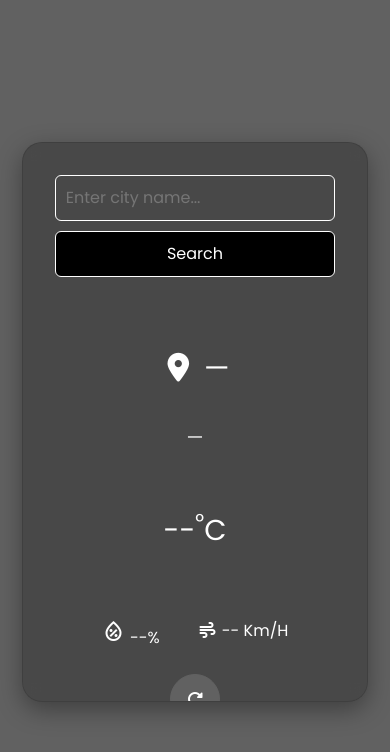
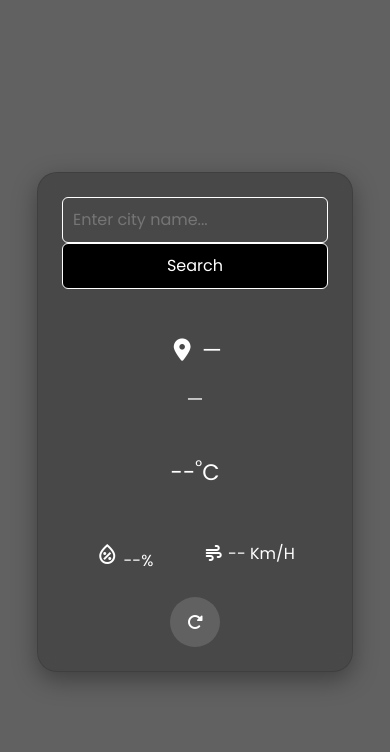
Before and after one commit to Rishiprasadraut/Weather_app, a plain HTML site: page weather App/index.html in a window 390 px wide. Drawn offline with nearby package versions, Linux system fonts and the light colour scheme; no server answers.

Commit message:
Update style.css

```diff
--- a/weather App/style.css
+++ b/weather App/style.css
@@ -1,4 +1,3 @@
-
 * {
   box-sizing: border-box;
   margin: 0;
@@ -7,21 +6,20 @@
 
 body {
   background-color: rgb(97, 97, 97);
-  height: 100vh;
+  min-height: 100vh;
   display: flex;
   justify-content: center;
   align-items: center;
   color: #fff;
   font-family: "Poppins", sans-serif;
   overscroll-behavior-inline: auto;
+  padding: 1rem;
 }
-
 
 .container {
   width: 100%;
-  max-width: 400px;
+  max-width: 420px;
 }
-
 
 .card {
   border-radius: 20px;
@@ -29,7 +27,7 @@ body {
   backdrop-filter: blur(8px);
   box-shadow: 0 8px 25px rgba(0, 0, 0, 0.35);
   padding: 2rem;
-  height: 35rem;
+  min-height: 32rem;
   text-align: center;
   overflow: hidden;
   transition: transform 0.3s ease, box-shadow 0.3s ease;
@@ -40,12 +38,19 @@ body {
   box-shadow: 0 12px 35px rgba(0, 0, 0, 0.45);
 }
 
+/* Input & button aligned */
+.input-group {
+  display: flex;
+  gap: 0.5rem;
+  flex-wrap: wrap;
+  margin-bottom: 1.5rem;
+}
 
 .input-box {
+  flex: 1;
   padding: 10px;
   border-radius: 6px;
   border: 1px solid #fff;
-  width: calc(100% - 110px);
   background: transparent;
   color: #fff;
   outline: none;
@@ -61,13 +66,14 @@ body {
   cursor: pointer;
   font-size: 1rem;
   transition: background 0.3s ease;
+  flex-shrink: 0;
 }
 
 .search-btn:hover {
   background-color: #222;
 }
 
-
+/* Weather details */
 .loc {
   font-size: 1.8rem;
   font-weight: 500;
@@ -98,23 +104,45 @@ body {
   margin: 1rem auto;
 }
 
-
+/* Extra details */
 .weather-icon {
   display: flex;
-  justify-content: center;
-  gap: 1.5rem;
+  justify-content: space-around;
   margin-top: 2rem;
-  margin-right: 2.5rem;
-  margin-left: 2.5rem;
-  justify-content: space-around;
+  padding: 0 1rem;
 }
 
 #wind {
-  margin-top: 4rem;
-
+  margin-top: 3rem;
 }
 
+/* Refresh button */
+.refresh {
+  margin-top: 1.5rem;
+  text-align: center;
+}
 
+.refresh .btn {
+  width: 50px;
+  height: 50px;
+  border-radius: 50%;
+  padding: 0;
+  display: inline-flex;
+  justify-content: center;
+  align-items: center;
+  background-color: rgb(97, 97, 97);
+  border: none;
+  cursor: pointer;
+  transition: background 0.3s ease;
+}
+
+.refresh .btn:hover {
+  background-color: #444;
+}
+
+/* =============================
+   RESPONSIVE DESIGN
+================================ */
 @media (max-width: 768px) {
   .loc {
     font-size: 1.5rem;
@@ -123,7 +151,11 @@ body {
     font-size: 2rem;
   }
   .card h4 {
-    font-size: 1.8rem;
+    font-size: 1.6rem;
+  }
+  .weather-icon {
+    flex-wrap: wrap;
+    gap: 1rem;
   }
 }
 
@@ -131,34 +163,26 @@ body {
   .container {
     width: 95%;
   }
+  .card {
+    padding: 1.5rem;
+    min-height: auto;
+  }
+  .input-group {
+    flex-direction: column;
+    gap: 0.75rem;
+  }
   .input-box,
   .search-btn {
     width: 100%;
-    margin-bottom: 10px;
   }
-  .input-box {
-    width: 100%;
+  #temperature {
+    font-size: 1.8rem;
+  }
+  .card h4 {
+    font-size: 1.4rem;
+    margin: 1.5rem 0;
+  }
+  #icon {
+    width: 60px;
   }
 }
-
-.refresh {
-  margin-top: 1.5rem; /* Spacing from the elements above */
-  text-align: center;
-}
-
-.refresh .btn {
-  /* Make it a circle */
-  width: 50px;
-  height: 50px;
-  border-radius: 50%;
-
-  /* Override Bootstrap padding and center the icon */
-  padding: 0;
-  display: inline-flex;
-  justify-content: center;
-  align-items: center;
-
-  /* New color! You can change this to any color you like. */
-  background-color:rgb(97, 97, 97); /* A nice cyan color */
-  border-color: rgb(97, 97, 97);;
-}
```
